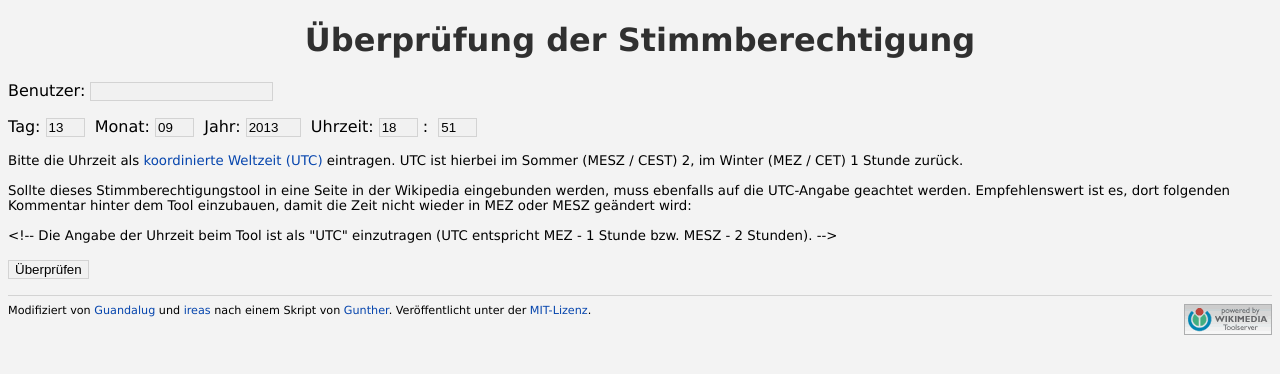
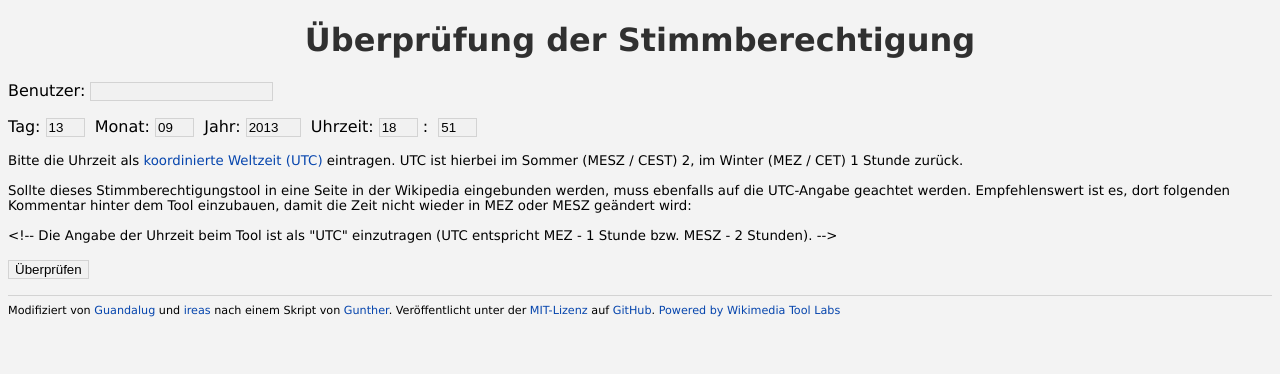
Before and after one commit to tool-labs/RightToVote, a PHP site: page /index.php in a window 1280 px wide. Shown: the top 374 px of the page. Run offline with PHP 8.4, Linux system fonts and the light colour scheme.

Commit message:
Fixes to match the labs infrastructure.

```diff
--- a/index.php
+++ b/index.php
@@ -233,6 +233,6 @@ if (!empty($user))
 if (!$forBot)
 {
   echo('</p>');
-  print_footer('Modifiziert von <a href="http://de.wikipedia.org/wiki/Benutzer:Guandalug">Guandalug</a> und <a href="http://de.wikipedia.org/wiki/Benutzer:Ireas">ireas</a> nach einem Skript von <a href="http://tools.wikimedia.de/~gunther/">Gunther</a>. Veröffentlicht unter der <a href="http://www.opensource.org/licenses/mit-license.php">MIT-Lizenz</a>.');
+  print_footer('Modifiziert von <a href="http://de.wikipedia.org/wiki/Benutzer:Guandalug">Guandalug</a> und <a href="http://de.wikipedia.org/wiki/Benutzer:Ireas">ireas</a> nach einem Skript von <a href="http://tools.wikimedia.de/~gunther/">Gunther</a>. Veröffentlicht unter der <a href="http://www.opensource.org/licenses/mit-license.php">MIT-Lizenz</a> auf <a href="https://github.com/tool-labs/stimmberechtigung">GitHub</a>.');
 }
 ?>
--- a/tools.inc.php
+++ b/tools.inc.php
@@ -4,17 +4,14 @@ function buildMysqlString($lang,$needUser)
 {
   switch($lang)
   {
-    case "toolserver":
-    case "TS":         return 'mysql:host=sql-toolserver;dbname=toolserver';
-    default:           return 'mysql:host='.$lang.'wiki-p.'.
-                              ($needUser ? 'userdb' : 'rrdb').
-                              '.toolserver.org;dbname='.$lang.'wiki_p';
+    default:           return 'mysql:host='.$lang.'wiki.labsdb'.
+                              ';dbname='.$lang.'wiki_p';
   }
 }
 
 function connectDB($lang='de',$needUser = false)
 {
-  $settings = parse_ini_file('/home/project/s/t/i/stimmberechtigung/.my.cnf');
+  $settings = parse_ini_file('/data/project/stimmberechtigung/replica.my.cnf');
 
   try
   {
@@ -44,7 +41,7 @@ function print_header($lang,$title)
 <head>
  <META http-equiv="Content-Type" content="text/html; charset=UTF-8">
  <title>'.$title.'</title></head><body>
- <link rel="stylesheet" type="text/css" href="/~stimmberechtigung/style.css" />
+ <link rel="stylesheet" type="text/css" href="/stimmberechtigung/style.css" />
 </head>
 <body>
 ');
@@ -53,8 +50,9 @@ function print_header($lang,$title)
 function print_footer($text)
 {
  echo('<hr />
-  <div style="float:left;font-size:70%;">'.$text.'</div>
-  <a href="/"><img style="float:right;" id="poweredbyicon" src="/~stimmberechtigung/ts_button.png" alt="Powered by Wikimedia-Toolserver" /></a>
+  <div style="float:left;font-size:70%;">'.$text.'
+  <a href="/">Powered by Wikimedia Tool Labs</a>
+  </div>
 </body>
 </html>
 ');
```
Also changed, not shown: ts_button.png (deleted).
